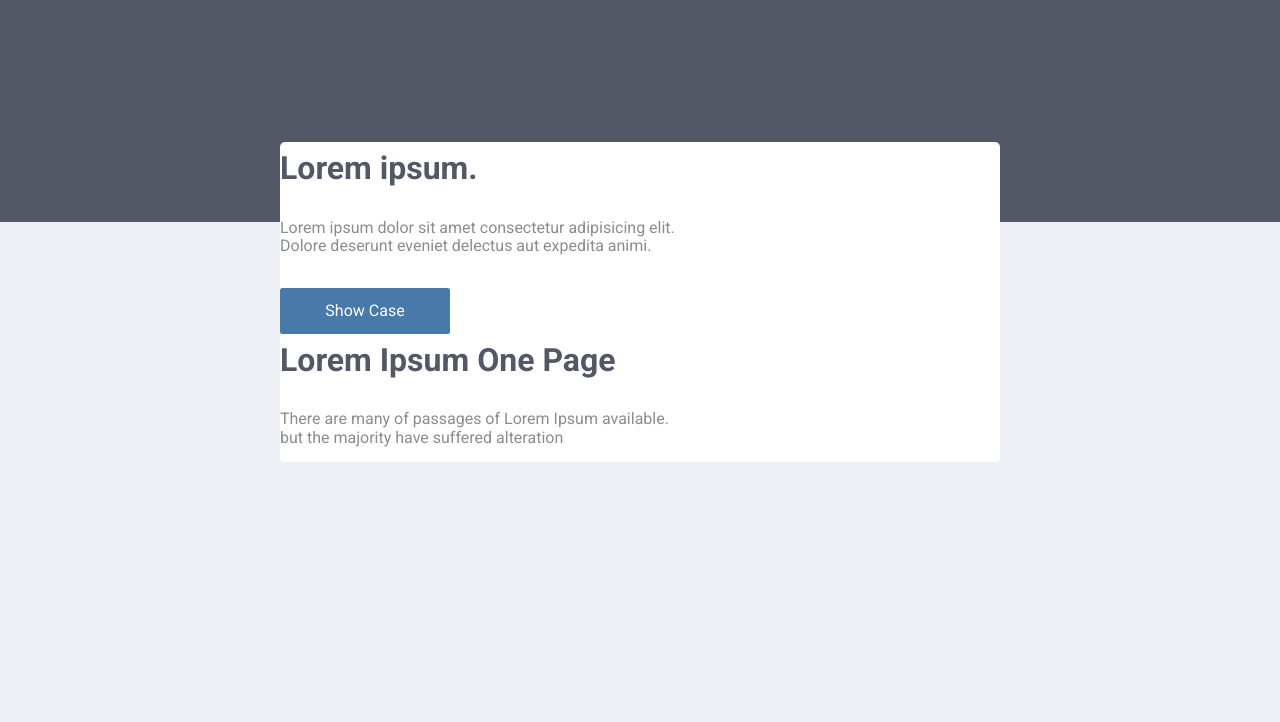
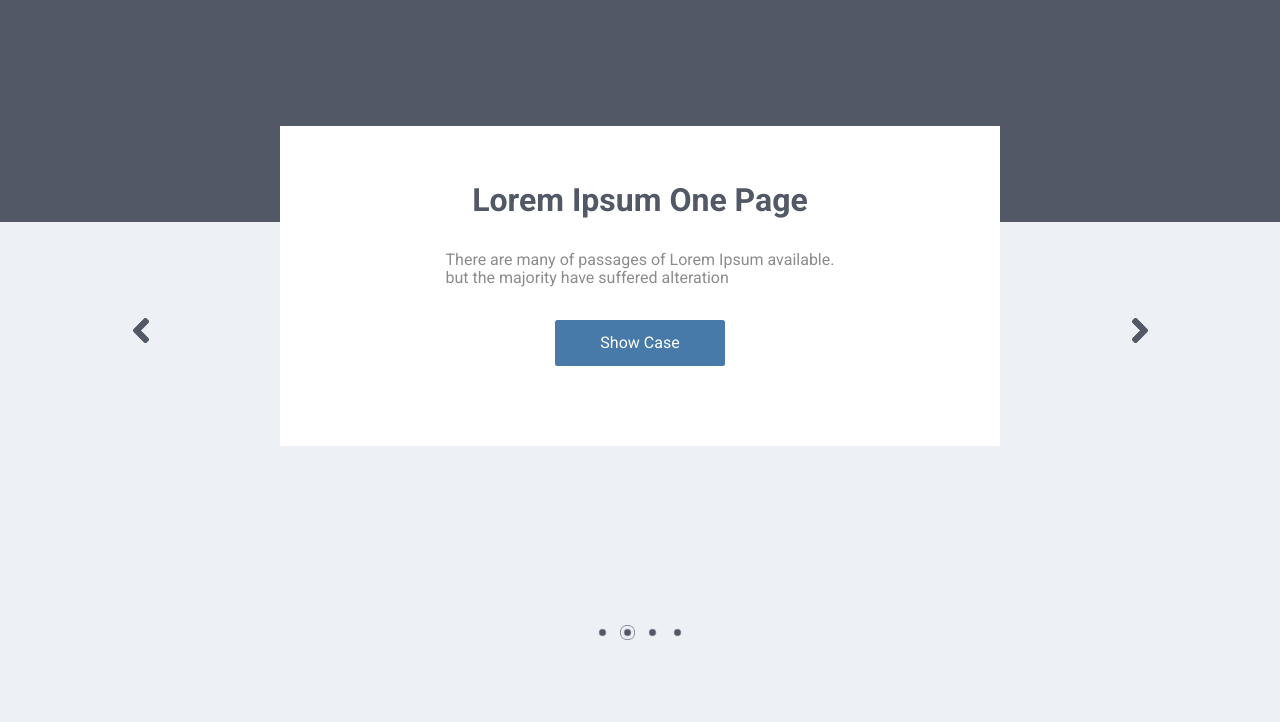
Before and after one commit to xiao-fighting/canlead, a plain HTML site: page index.html in a window 1280 px wide. Shown: the part 640-1362 px from the top of the page. Drawn offline with Linux system fonts and the light colour scheme.

Commit message:
new style.css

```diff
--- a/css/style.css
+++ b/css/style.css
@@ -193,86 +193,28 @@ header .container{
 }
 
 /* --輪播圖--------------------------------- */
-.carousel {
-  position: relative;
+.carousel{
+  position: absolute;
+  top: -10%;
+  left: 50%;
+  transform: translateX(-50%);
   width: 720px;
   height: 320px;
-  border: 0px solid #333;
-  border-radius: 5px;
+  background-color: white;
+  margin: auto;
   overflow: hidden;
-  top: -80px;
-  left: 0;
-  margin: auto;
-  background-color: white;
 }
 
-#list {
-  position: absolute;
-  z-index: 1;
-  width: 4320px;
-  height: 320px;
+.carousel-item{
+  display: none;
+  flex-direction: column;
+  justify-content: space-between;
+  align-items: center;
+  margin: 3rem;
 }
 
-#buttons {
-  position: absolute;
-  top: 38%;
-  z-index: 2;
-  left: 50%;
-  transform: translate(-50%,0);
-}
-
-#buttons span {
-  float: left;
-  margin-right: 5px;
-  width: 15px;
-  height: 15px;
-  border-radius: 50%;
-  background-image: url(../images/circle03.png);
-  background-repeat: no-repeat;
-  background-size: cover;
-  cursor: pointer;
-}
-
-#buttons .on {
-  background-image: url(../images/two-circle03.jpg);
-  background-repeat: no-repeat;
-  background-size: cover;
-  background-size: cover;
-
-}
-
-.arrow {
-  position: absolute;
-  top: 10%;
-  z-index: 2;
-  cursor: pointer;
-}
-
-.arrow:hover {
-  background-color: var(--grayBlue02);
-}
-
-#container:hover .arrow {
-  display: block;
-}
-
-#prev {
-  left: 10%;
-}
-
-#next {
-  right: 10%;
-}
-
-/* ---------------------------- */
-#list .carousel-item{
-  float: left;
-  width: 720px;
-  height:312px;
-  padding: 3.5rem;
-  margin: auto;
-  text-align: center;
-  border-radius: 5px;
+.carousel-item.active{
+  display: flex;
 }
 
 .carousel-item h3{
@@ -297,7 +239,70 @@ header .container{
 
 }
 
-/* --輪播圖 左右按鈕----------------------------------- */
+.controls .prev, .controls .next{
+  position: absolute;
+  top: 10%;
+  width: 25px;
+  height: 25px;
+  cursor: pointer;
+  background-position: center;
+  background-repeat: no-repeat;
+  background-size: contain;
+  transition: all .3s ease;
+  z-index: 2;
+
+}
+
+.controls .prev{
+  left: 10%;
+  background-image: url(../images/angle-left.png) ;
+
+}
+.controls .next{
+  right: 10%;
+  background-image: url(../images/angle-right.png) ;
+}
+
+.controls .prev:hover {
+  background-image: url(../images/angle-left-white.png);
+}
+.controls .next:hover{
+  background-image: url(../images/angle-right-white.png);
+
+}
+
+.buttons{
+  position: absolute;
+  left: 50%;
+  top: 42%;
+  transform: translateX(-50%);
+  /* width: 100px; */
+  margin: auto;
+  z-index: 99;
+  cursor: pointer;
+
+}
+
+.buttons div{
+  display: inline-block;
+  width: 15px;
+  height: 15px;
+  background-image: url(../images/circle03.png);
+  background-repeat: no-repeat;
+  background-position: center;
+  background-size: cover;
+  /* padding: 1px; */
+  margin: 0 5px;
+
+}
+
+.buttons div.active{
+  background-image: url(../images/two-circle03.jpg);
+  background-repeat: no-repeat;
+  background-size: cover;
+}
+
+/* --------------------------------------------------- */
 .sec02two{
   position: absolute;
   bottom: 0;
```
